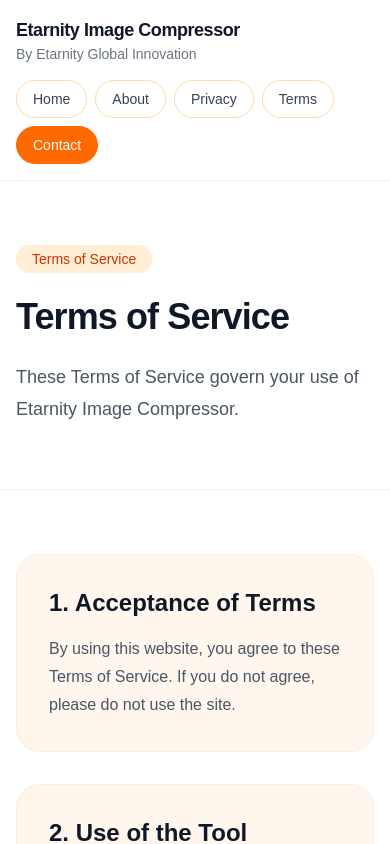
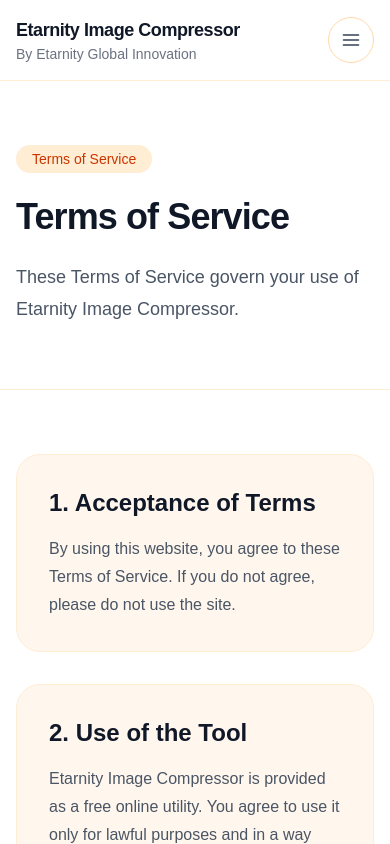
Before and after one commit to abrar12678/etarnity-image-compressor, a Next.js app: page /terms in a window 390 px wide. Shown: the top 844 px of the page. Built offline with nearby package versions, Linux system fonts and the light colour scheme.

Commit message:
Addeed humberger menu at the navbar in mobile view

```diff
--- a/src/app/layout.tsx
+++ b/src/app/layout.tsx
@@ -2,9 +2,9 @@ import type { Metadata } from "next";
 import "./globals.css";
 
 export const metadata: Metadata = {
-  title: "Etarnity Image Compressor | Compress JPG, PNG & WebP Online",
+  title: "Etarnity Image Compressor | Free Online JPG, PNG & WebP Compression",
   description:
-    "Compress JPG, PNG, and WebP images online for free with Etarnity Image Compressor. Fast, secure, simple, and no signup required.",
+    "Compress JPG, PNG, and WebP images online for free with Etarnity Image Compressor. Fast, secure, lightweight, and no signup required.",
   keywords: [
     "image compressor",
     "compress image online",
@@ -18,13 +18,10 @@ export const metadata: Metadata = {
   authors: [{ name: "Etarnity Global Innovation" }],
   creator: "Etarnity Global Innovation",
   publisher: "Etarnity Global Innovation",
-  metadataBase: new URL("https://yourdomain.com"),
   openGraph: {
     title: "Etarnity Image Compressor",
     description:
       "Compress JPG, PNG, and WebP images online for free. Fast, secure, and no signup required.",
-    url: "https://yourdomain.com",
-    siteName: "Etarnity Image Compressor",
     locale: "en_US",
     type: "website",
   },
--- a/src/components/AdPlaceholder.tsx
+++ b/src/components/AdPlaceholder.tsx
@@ -6,8 +6,8 @@ export default function AdPlaceholder({
     label = "Ad Space",
 }: AdPlaceholderProps) {
     return (
-        <div className="rounded-2xl border border-dashed border-gray-300 bg-gray-50 p-6 text-center">
-            <p className="text-sm font-medium text-gray-500">{label}</p>
+        <div className="rounded-2xl border border-dashed border-orange-200 bg-orange-50 p-6 text-center">
+            <p className="text-sm font-medium text-orange-700">{label}</p>
         </div>
     );
 }
--- a/src/components/SiteHeader.tsx
+++ b/src/components/SiteHeader.tsx
@@ -1,9 +1,52 @@
+"use client";
+
 import Link from "next/link";
+import { useState } from "react";
+
+function MenuIcon({ className = "h-5 w-5" }: { className?: string }) {
+    return (
+        <svg
+            viewBox="0 0 24 24"
+            fill="none"
+            stroke="currentColor"
+            strokeWidth="2"
+            strokeLinecap="round"
+            strokeLinejoin="round"
+            className={className}
+            aria-hidden="true"
+        >
+            <path d="M3 6h18" />
+            <path d="M3 12h18" />
+            <path d="M3 18h18" />
+        </svg>
+    );
+}
+
+function CloseIcon({ className = "h-5 w-5" }: { className?: string }) {
+    return (
+        <svg
+            viewBox="0 0 24 24"
+            fill="none"
+            stroke="currentColor"
+            strokeWidth="2"
+            strokeLinecap="round"
+            strokeLinejoin="round"
+            className={className}
+            aria-hidden="true"
+        >
+            <path d="M18 6L6 18" />
+            <path d="M6 6l12 12" />
+        </svg>
+    );
+}
 
 export default function SiteHeader() {
+    const [isOpen, setIsOpen] = useState(false);
+
     return (
         <header className="border-b border-orange-100 bg-white/90 backdrop-blur-sm">
-            <div className="mx-auto flex max-w-6xl flex-col gap-4 px-4 py-4 sm:px-6 md:flex-row md:items-center md:justify-between">
+            <div className="mx-auto max-w-6xl px-4 py-4 sm:px-6">
+                <div className="flex items-center justify-between gap-4">
                     <div>
                         <Link href="/" className="block">
                             <h1 className="text-lg font-bold tracking-tight text-gray-900 sm:text-xl">
@@ -15,7 +58,20 @@ export default function SiteHeader() {
                         </p>
                     </div>
 
-                <nav className="flex flex-wrap items-center gap-2">
+                    <button
+                        type="button"
+                        onClick={() => setIsOpen(!isOpen)}
+                        className="inline-flex items-center justify-center rounded-full border border-orange-200 bg-white p-3 text-gray-700 transition hover:bg-orange-50 md:hidden"
+                        aria-label="Toggle navigation menu"
+                    >
+                        {isOpen ? (
+                            <CloseIcon className="h-5 w-5" />
+                        ) : (
+                            <MenuIcon className="h-5 w-5" />
+                        )}
+                    </button>
+
+                    <nav className="hidden items-center gap-2 md:flex">
                         <Link
                             href="/"
                             className="rounded-full border border-orange-200 bg-white px-4 py-2 text-sm font-medium text-gray-700 transition hover:bg-orange-50"
@@ -52,6 +108,51 @@ export default function SiteHeader() {
                         </Link>
                     </nav>
                 </div>
+
+                {isOpen && (
+                    <nav className="mt-4 flex flex-col gap-2 border-t border-orange-100 pt-4 md:hidden">
+                        <Link
+                            href="/"
+                            className="rounded-2xl border border-orange-200 bg-white px-4 py-3 text-sm font-medium text-gray-700 transition hover:bg-orange-50"
+                            onClick={() => setIsOpen(false)}
+                        >
+                            Home
+                        </Link>
+
+                        <Link
+                            href="/about"
+                            className="rounded-2xl border border-orange-200 bg-white px-4 py-3 text-sm font-medium text-gray-700 transition hover:bg-orange-50"
+                            onClick={() => setIsOpen(false)}
+                        >
+                            About
+                        </Link>
+
+                        <Link
+                            href="/privacy-policy"
+                            className="rounded-2xl border border-orange-200 bg-white px-4 py-3 text-sm font-medium text-gray-700 transition hover:bg-orange-50"
+                            onClick={() => setIsOpen(false)}
+                        >
+                            Privacy
+                        </Link>
+
+                        <Link
+                            href="/terms"
+                            className="rounded-2xl border border-orange-200 bg-white px-4 py-3 text-sm font-medium text-gray-700 transition hover:bg-orange-50"
+                            onClick={() => setIsOpen(false)}
+                        >
+                            Terms
+                        </Link>
+
+                        <Link
+                            href="/contact"
+                            className="rounded-2xl border border-orange-500 bg-orange-500 px-4 py-3 text-sm font-medium text-white transition hover:bg-orange-600"
+                            onClick={() => setIsOpen(false)}
+                        >
+                            Contact
+                        </Link>
+                    </nav>
+                )}
+            </div>
         </header>
     );
 }
```
Lines whose indentation alone changed are shown as unchanged.
